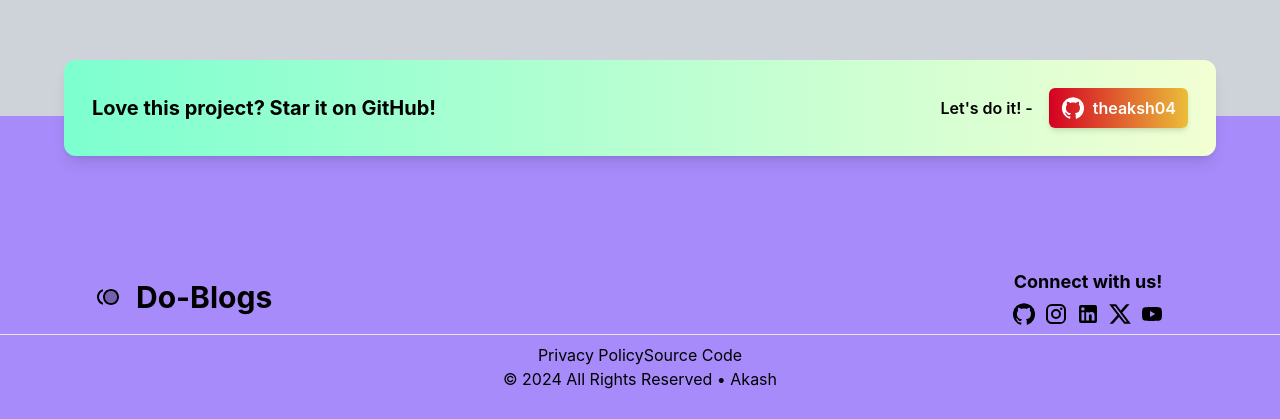
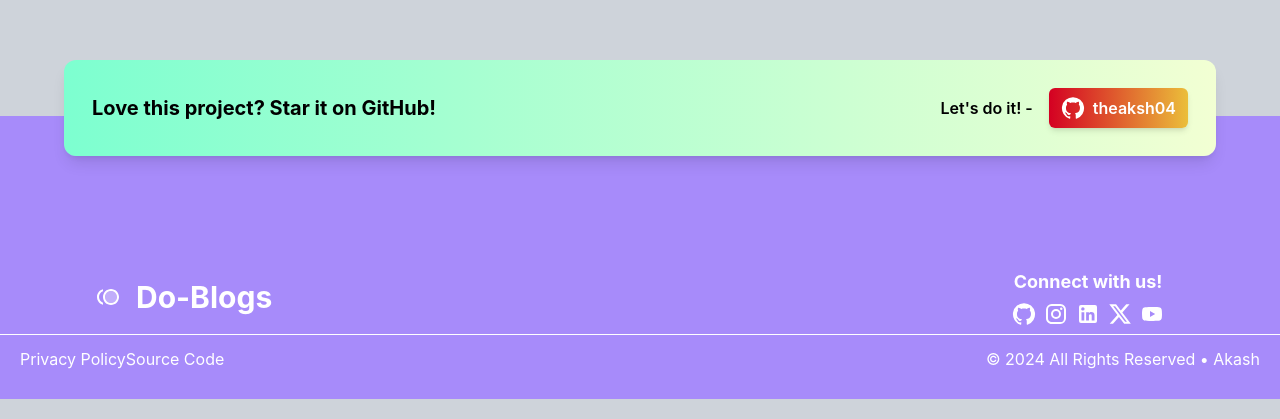
Before and after one commit to theakash04/Do-blogs, a React (Vite) app: page / in a window 1280 px wide. Shown: the part 856-1275 px from the top of the page. Built offline with nearby package versions, Linux system fonts and the light colour scheme; no server answers.

Commit message:
Dev_Mode V.1.0
HomePage completed

```diff
--- a/src/Components/Footer/Footer.jsx
+++ b/src/Components/Footer/Footer.jsx
@@ -6,7 +6,7 @@ import { Instagram, LinkedIn, X, GitHub, YouTube } from "@mui/icons-material";
 
 function Footer() {
   return (
-    <div className="z-40 w-full flex items-center justify-center mt-24">
+    <div className="z-40 w-full flex items-center justify-center mt-24 text-white">
       <div className="w-full pb-7 bg-violet-400 relative">
         <div>
           <GitStar />
@@ -43,7 +43,7 @@ function Footer() {
             <div>{/* feedback here */}</div>
           </div>
         </div>
-        <div className="w-fullborder-white border-t sm:flex flex-col items-center justify-between text-center pt-2">
+        <div className="w-full border-white border-t sm:flex-row flex flex-col items-center justify-between text-center pt-3 px-5">
           <div>
             <Link to={""}>
               Privacy Policy
```
